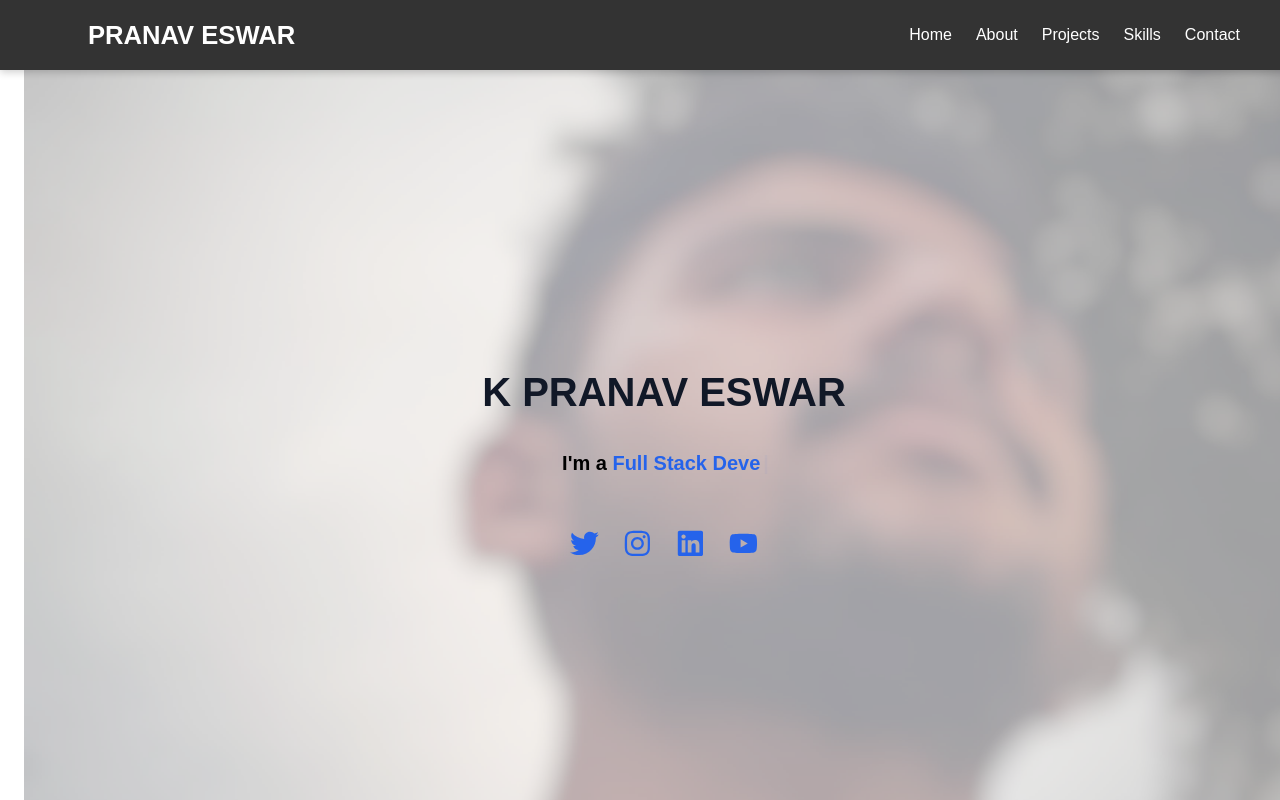
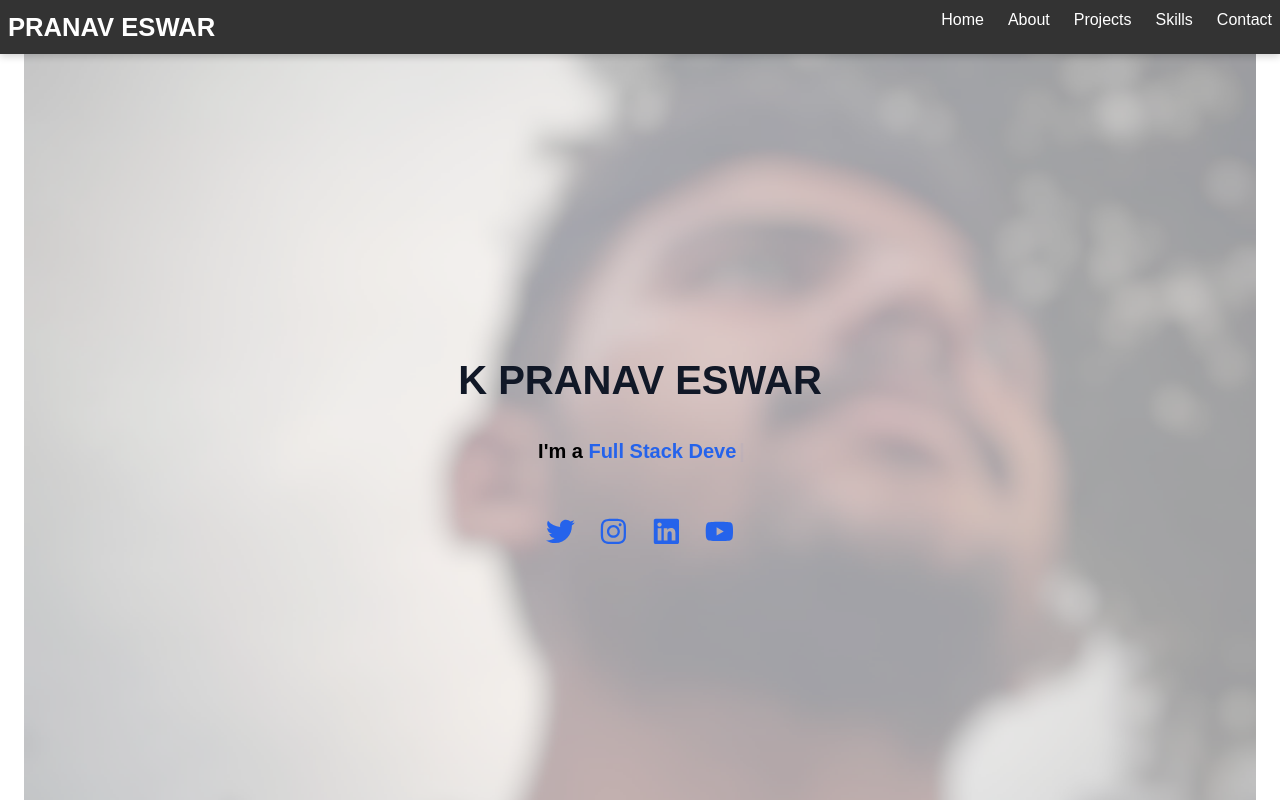
Before and after one commit to K-PranavEswar/K-PranavEswar.github.io, a React (Vite) app: page / in a window 1280 px wide. Shown: the top 800 px of the page. Built offline with nearby package versions, Linux system fonts and the light colour scheme; a small style sheet from the web is missing.

Commit message:
current committed

```diff
--- a/src/App.css
+++ b/src/App.css
@@ -10,15 +10,27 @@ html, body {
   background-color: #ffffff;
   scroll-behavior: smooth;
   width: 100%;
+  height: 100%;        /* Added for full height */
   overflow-x: hidden;
+  display: flex;
+  flex-direction: column; /* Make body flex column */
+  min-height: 100vh;       /* Full viewport height */
 }
 
-/* Root container */
 #root {
+  flex: 1 0 auto; /* Allow #root to grow and shrink */
+  display: flex;
+  flex-direction: column;
   max-width: 1280px;
   margin: 0 auto;
   padding: 2rem 1rem;
   text-align: center;
+  /* Ensure it fills available space above footer */
+}
+
+/* Optional: main content styling if using <main> tag */
+main {
+  flex-grow: 1; /* Take up remaining vertical space */
 }
 
 /* Logo */
@@ -67,11 +79,49 @@ html, body {
   transform: translateY(-5px);
 }
 
-/* Footer text */
-.read-the-docs {
-  color: #888;
-  font-size: 0.9rem;
-  margin-top: 1rem;
+/* Footer */
+footer {
+  flex-shrink: 0; /* Prevent footer from shrinking */
+  background-color: #2a2a2a;
+  padding: 1.5rem 1rem;
+  text-align: center;
+  color: #4b5563;
+  font-size: 0.875rem;
+  margin: 0;        /* Remove any default margin */
+  position: relative;
+  z-index: 10;
+}
+
+/* Footer link hover */
+footer a {
+  transition: transform 0.3s ease;
+}
+
+footer a:hover {
+  transform: translateY(-2px);
+}
+
+footer .footer-icons {
+  display: flex;
+  justify-content: center;
+  gap: 1.5rem;
+  margin-bottom: 1rem;
+  font-size: 1.25rem;
+}
+
+footer .footer-icons a {
+  color: #4b5563;
+  transition: color 0.3s ease, transform 0.3s ease;
+}
+
+footer .footer-icons a:hover {
+  color: #2563eb;
+  transform: translateY(-3px);
+}
+
+footer .footer-text {
+  margin-top: 0.5rem;
+  color: #6b7280;
 }
 
 /* Responsive adjustments */
@@ -103,8 +153,4 @@ html, body {
   .card {
     padding: 1.2em;
   }
-
-  .read-the-docs {
-    font-size: 0.85rem;
-  }
 }
--- a/src/components/css/Footer.css
+++ b/src/components/css/Footer.css
@@ -7,7 +7,7 @@ footer a {
   }
 
   footer {
-    background-color: #f3f4f6; /* light gray */
+    background-color: #2a2a2a; /* light gray */
     padding: 1.5rem 1rem;
     text-align: center;
     color: #4b5563; /* gray-600 */
--- a/src/components/css/Header.css
+++ b/src/components/css/Header.css
@@ -10,12 +10,11 @@
 }
 
 .header-container {
-  max-width: 1200px;
-  margin: auto;
-  padding: 1rem 1.5rem;
+  max-width: 500x;
+  margin:0px;
+  padding: 0.5rem;
   display: flex;
   justify-content: space-between;
-  align-items: center;
 }
 
 /* Branding */
--- a/src/components/css/Hero.css
+++ b/src/components/css/Hero.css
@@ -1,7 +1,8 @@
 .hero-full {
   position: relative;
-  width: 100vw;
-  height: 99svh;
+  width: 100%;
+  max-width: 120vw;
+  height: 100vh; /* changed from 100svh for wider support */
   background-size: cover;
   background-position: center;
   background-repeat: no-repeat;
@@ -11,14 +12,13 @@
   justify-content: center;
   color: #000;
   text-align: center;
-  padding: 0 1.5rem;
+  padding: 1.5rem 4rem;
   overflow: hidden;
 }
 
 .hero-overlay {
   position: absolute;
   top: 0;
-  left: 0;
   height: 100%;
   width: 100%;
   background-color: rgba(255, 255, 255, 0.6);
@@ -70,8 +70,9 @@
 @media (max-width: 480px) {
   .hero-full {
     padding: 1.5rem 1rem;
-    transform: scale(0.93); /* 🔍 Zoom-out effect */
-    transform-origin: top center;
+    width: 1000px;
+    right: 40px;
+    /* Removed transform scale to fix white space */
   }
 
   .hero-content h1 {
@@ -121,6 +122,21 @@
   }
 }
 
+/* Optional: For desktop side-by-side layout */
+/*
+@media (min-width: 992px) {
+  .hero-full {
+    flex-direction: row;
+    justify-content: space-between;
+    text-align: left;
+    padding: 2rem 4rem;
+  }
+  .hero-content {
+    max-width: 50%;
+  }
+}
+*/
+
 .hero-scroll-wrapper::-webkit-scrollbar {
   display: none;
 }
```
